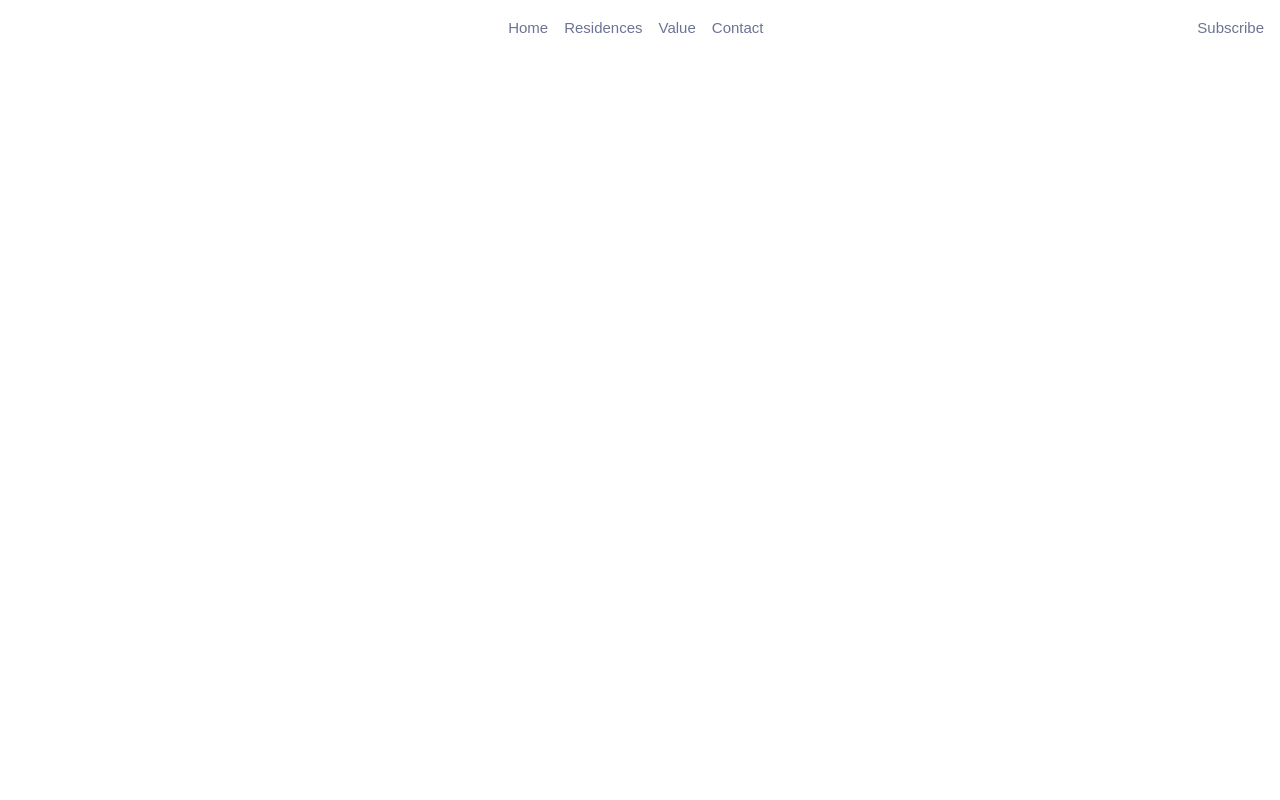
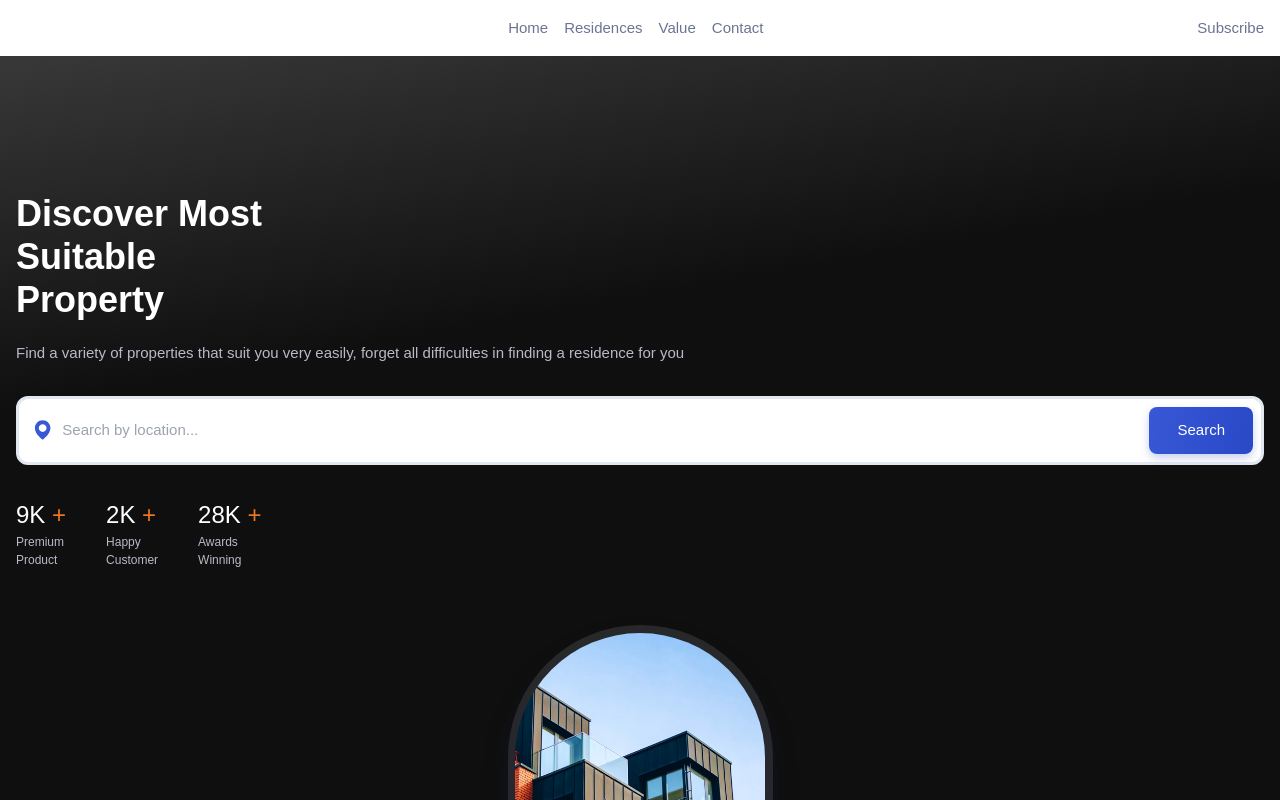
Before and after one commit to azamat-cto/holux, a React (Vite) app: page / in a window 1280 px wide. Shown: the top 800 px of the page. Built offline with nearby package versions, Linux system fonts and the light colour scheme; a small style sheet from the web is missing.

Commit message:
Add home section basic markup

```diff
--- a/src/App.jsx
+++ b/src/App.jsx
@@ -1,9 +1,13 @@
 import Header from '@/components/header'
+import Home from '@/components/home'
 
 function App() {
   return (
     <>
       <Header />
+      <main className="overflow-hidden">
+        <Home />
+      </main>
     </>
   )
 }
--- /dev/null
+++ b/src/components/home/index.jsx
@@ -0,0 +1,104 @@
+function Home() {
+  return (
+    <section
+      className="pt-[4.5rem] pb-24 bg-[linear-gradient(170deg,hsl(0,0%,22%)0%,hsl(0,0%,6%)30%)]"
+      id="home"
+    >
+      <div className="pt-16">
+        <div className="container">
+          <div className="grid gap-y-14">
+            <div>
+              <div className="mb-8">
+                <h1 className="text-4xl leading-[120%] mb-5 text-white max-w-[255px]">
+                  Discover Most Suitable Property
+                </h1>
+                <p className="text-foreground-light">
+                  Find a variety of properties that suit you very easily,
+                  forget all difficulties in finding a residence for you
+                </p>
+              </div>
+
+              <div className="bg-background border-[3px] border-border rounded-xl mb-8 py-2 pr-2 pl-3">
+                <form className="flex items-center justify-between gap-x-2">
+                  <div className="flex-1">
+                    <label
+                      className="flex items-center gap-x-2"
+                      htmlFor="search"
+                    >
+                      <svg
+                        xmlns="http://www.w3.org/2000/svg"
+                        width="1em"
+                        height="1em"
+                        viewBox="0 0 24 24"
+                        fill="currentColor"
+                        className="text-2xl text-primary"
+                      >
+                        <path
+                          d="M12 2C7.589 2 4 5.589 4 9.995 3.971 16.44 11.696 21.784 12 22c0 0 8.029-5.56 8-12 0-4.411-3.589-8-8-8zm0 12c-2.21 0-4-1.79-4-4s1.79-4 4-4 4 1.79 4 4-1.79 4-4 4z"></path>
+                      </svg>
+                      <input
+                        className="w-full bg-background focus-visible:outline-0"
+                        type="text"
+                        name="search"
+                        id="search"
+                        placeholder="Search by location..."
+                      />
+                    </label>
+                  </div>
+
+                  <button
+                    className="inline-block text-base font-medium py-3 px-7 bg-[linear-gradient(101deg,hsl(228,66%,53%),hsl(228,66%,47%))] text-white rounded-lg shadow-[0_4px_8px_hsla(228,66%,45%,0.25)] hover:shadow-[0_4px_12px_hsla(228,66%,45%,0.25)] transition"
+                    type="submit"
+                  >
+                    Search
+                  </button>
+                </form>
+              </div>
+
+              <div className="flex items-center gap-x-10">
+                <div>
+                  <h2 className="text-white text-2xl font-medium">
+                    9K <span className="text-secondary">+</span>
+                  </h2>
+                  <div className="text-foreground-light text-xs">
+                    <p>Premium</p>
+                    <p>Product</p>
+                  </div>
+                </div>
+                <div>
+                  <h2 className="text-white text-2xl font-medium">
+                    2K <span className="text-secondary">+</span>
+                  </h2>
+                  <div className="text-foreground-light text-xs">
+                    <p>Happy</p>
+                    <p>Customer</p>
+                  </div>
+                </div>
+                <div>
+                  <h2 className="text-white text-2xl font-medium">
+                    28K <span className="text-secondary">+</span>
+                  </h2>
+                  <div className="text-foreground-light text-xs">
+                    <p>Awards</p>
+                    <p>Winning</p>
+                  </div>
+                </div>
+              </div>
+            </div>
+
+            <div className="relative flex justify-center">
+              <div
+                className="w-[265px] h-[284px] bg-[linear-gradient(180deg,hsl(0,0%,16%)93%,hsl(0,0%,67%)100%)] rounded-[135px_135px_0_0]"></div>
+              <div
+                className="absolute -bottom-6 inline-flex items-end w-[250px] h-[300px] overflow-hidden rounded-[125px_125px_12px_12px] shadow-[0_16px_32px_hsl(228,66%,25%,0.25)]">
+                <img src="/src/assets/images/home.jpg" alt="" />
+              </div>
+            </div>
+          </div>
+        </div>
+      </div>
+    </section>
+  )
+}
+
+export default Home
```
Also changed, not shown: src/assets/images/home.jpg (added).
